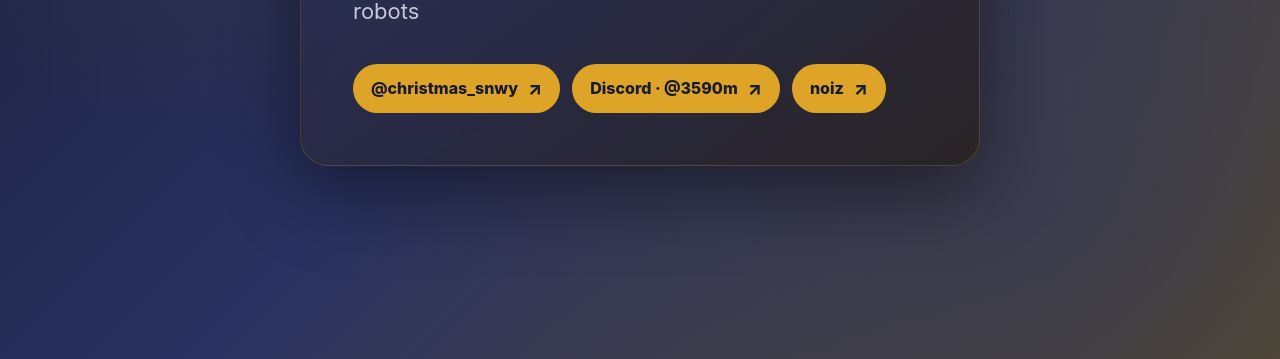
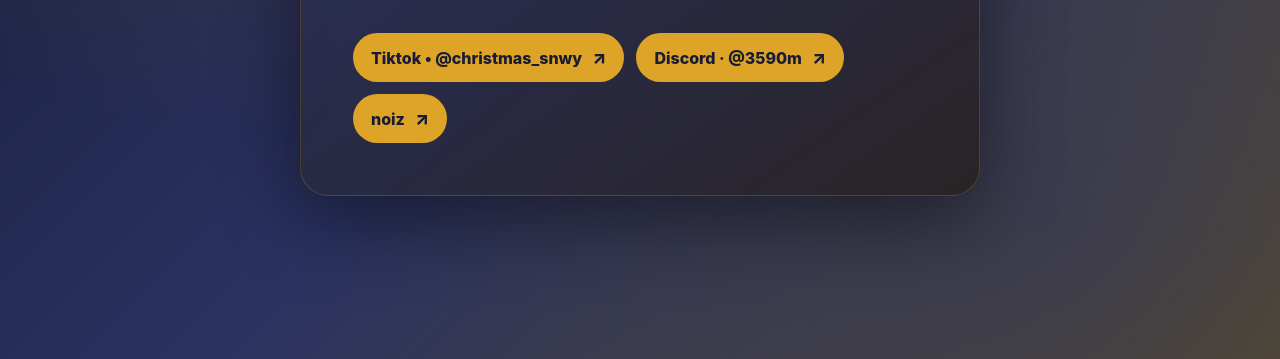
Before and after one commit to snovvydev/snovvydev.github.io, a plain HTML site: page index.html in a window 1280 px wide. Shown: the part 441-800 px from the top of the page. Drawn offline with Linux system fonts and the light colour scheme.

Commit message:
Update index.html

```diff
--- a/index.html
+++ b/index.html
@@ -118,7 +118,7 @@
     <h1><span>HI WORLD.</span></h1>
     <p class="intro">hi, im snow. i like programming and building robots</p>
     <div class="links">
-      <a href="https://www.tiktok.com/@christmas_snwy" target="_blank" rel="noopener noreferrer">@christmas_snwy</a>
+      <a href="https://www.tiktok.com/@christmas_snwy" target="_blank" rel="noopener noreferrer">Tiktok • @christmas_snwy</a>
       <a href="https://discord.com/users/1550787776616603739" target="_blank" rel="noopener noreferrer">Discord · @3590m</a>
       <a href="https://noiz.bio/snw_" target="_blank" rel="noopener noreferrer">noiz</a>
     </div>
```
